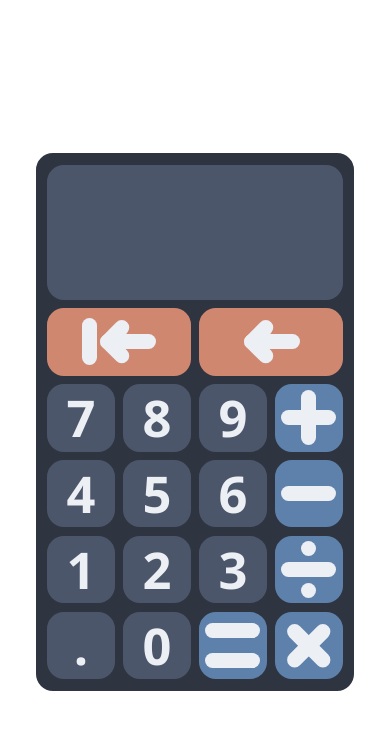
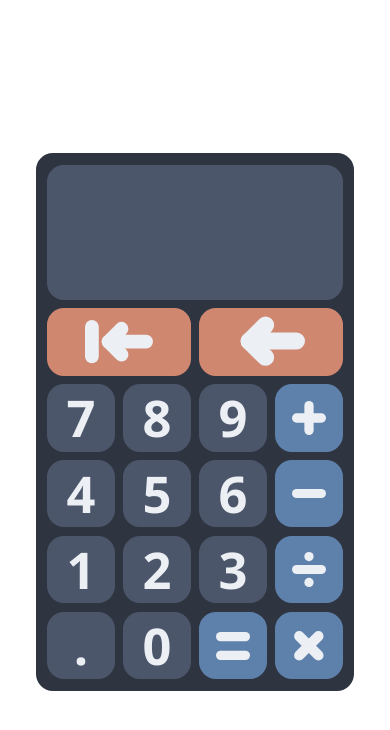
Before and after one commit to SkyLark9929/Odin_Calculator, a plain HTML site: page index.html in a window 390 px wide. Drawn offline with Linux system fonts and the light colour scheme; a web font is replaced by a local one.

Commit message:
Fix responsiveness of operator assets
add background-size property for the operator and
function buttons to make them responsive.

```diff
--- a/style.css
+++ b/style.css
@@ -88,6 +88,7 @@ button{
 .function_button{
     width: 17vh;
     background-color: #D08770;
+    background-size: 8vh;
     border-color: #D08770;
 }
 
@@ -98,6 +99,7 @@ button{
 
 .operator{
     border-color: #5E81AC;
+    background-size: 4vh;
     background-color: #5E81AC;
 }
 
```
